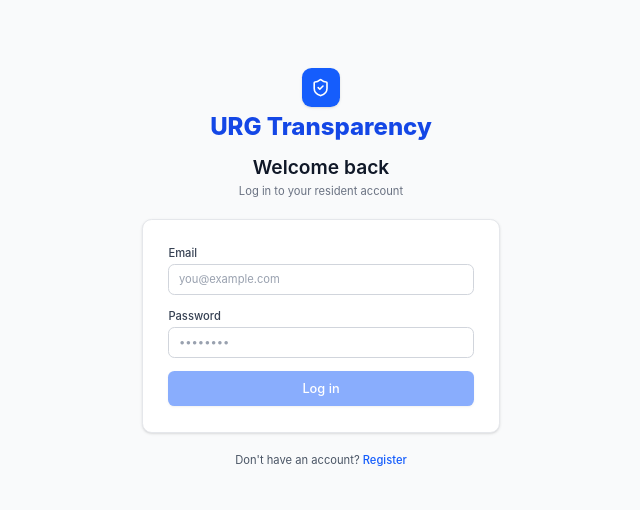
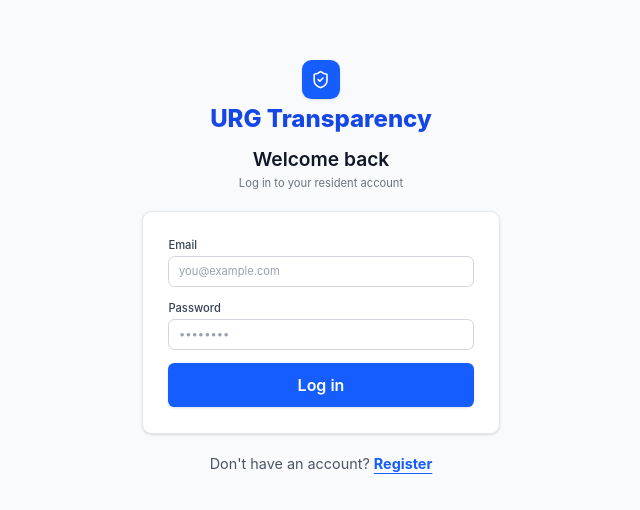
Before and after one commit to Transparency18/Transparency, a React (Vite) app: page /login in a window 1280 px wide. Shown: the part 132-642 px from the top of the page, without its empty margins (319-959 px from the left). Built offline with nearby package versions, Linux system fonts and the light colour scheme; no server answers.

Commit message:
feat(auth): enhance login and registration UX with improved error handling and styling

```diff
--- a/src/pages/auth/AuthShell.jsx
+++ b/src/pages/auth/AuthShell.jsx
@@ -17,7 +17,7 @@ export function AuthShell({ title, subtitle, children, footer, banner }) {
         <div className="bg-white rounded-xl border border-gray-200 shadow-sm p-6 sm:p-8">
           {children}
         </div>
-        {footer && <p className="mt-6 text-center text-sm text-gray-600">{footer}</p>}
+        {footer && <p className="mt-6 text-center text-lg text-gray-600">{footer}</p>}
       </div>
     </div>
   );
--- a/src/pages/auth/LoginPage.jsx
+++ b/src/pages/auth/LoginPage.jsx
@@ -16,6 +16,10 @@ export function LoginPage() {
   const handleSubmit = async (e) => {
     e.preventDefault();
     setError("");
+    if (!email.trim() || !password) {
+      setError("Please enter your email and password.");
+      return;
+    }
     setLoading(true);
     try {
       await login(email, password);
@@ -34,7 +38,7 @@ export function LoginPage() {
       footer={
         <>
           Don&apos;t have an account?{" "}
-          <Link to="/register" className="font-medium text-blue-600 hover:text-blue-700">
+          <Link to="/register" className="font-bold text-blue-600 underline underline-offset-4 hover:text-blue-700">
             Register
           </Link>
         </>
@@ -71,7 +75,7 @@ export function LoginPage() {
             onChange={(e) => setPassword(e.target.value)}
           />
         </Field>
-        <Button type="submit" size="lg" className="w-full" disabled={loading || !email || !password}>
+        <Button type="submit" size="lg" className="w-full py-3.5 text-xl font-semibold" disabled={loading}>
           {loading ? "Logging in…" : "Log in"}
         </Button>
       </form>
--- a/src/pages/auth/RegisterPage.jsx
+++ b/src/pages/auth/RegisterPage.jsx
@@ -62,7 +62,7 @@ export function RegisterPage() {
       footer={
         <>
           Already registered?{" "}
-          <Link to="/login" className="font-medium text-blue-600 hover:text-blue-700">
+          <Link to="/login" className="font-bold text-blue-600 underline underline-offset-4 hover:text-blue-700">
             Log in
           </Link>
         </>
@@ -101,7 +101,7 @@ export function RegisterPage() {
           <input id="password" type="password" autoComplete="new-password" className={inputClass} placeholder="At least 8 characters" value={form.password} onChange={update("password")} />
         </Field>
 
-        <Button type="submit" size="lg" className="w-full" disabled={loading}>
+        <Button type="submit" size="lg" className="w-full py-3.5 text-xl font-semibold" disabled={loading}>
           {loading ? "Creating account..." : "Register"}
         </Button>
       </form>
--- a/src/routes/ProtectedRoute.jsx
+++ b/src/routes/ProtectedRoute.jsx
@@ -2,14 +2,14 @@ import { Navigate, useLocation } from "react-router-dom";
 import { useAuth } from "../context/AuthContext";
 import { findNavItem } from "./navItems";
 
-// Sends logged-out visitors to /login, and users to the dashboard
+// Sends logged-out visitors to /register (the launch page), and users to the dashboard
 // if they open a page their role is not allowed to see.
 export function ProtectedRoute({ children }) {
   const { user, role } = useAuth();
   const location = useLocation();
 
   if (!user) {
-    return <Navigate to="/login" replace state={{ from: location.pathname }} />;
+    return <Navigate to="/register" replace />;
   }
 
   const item = findNavItem(location.pathname);
```
